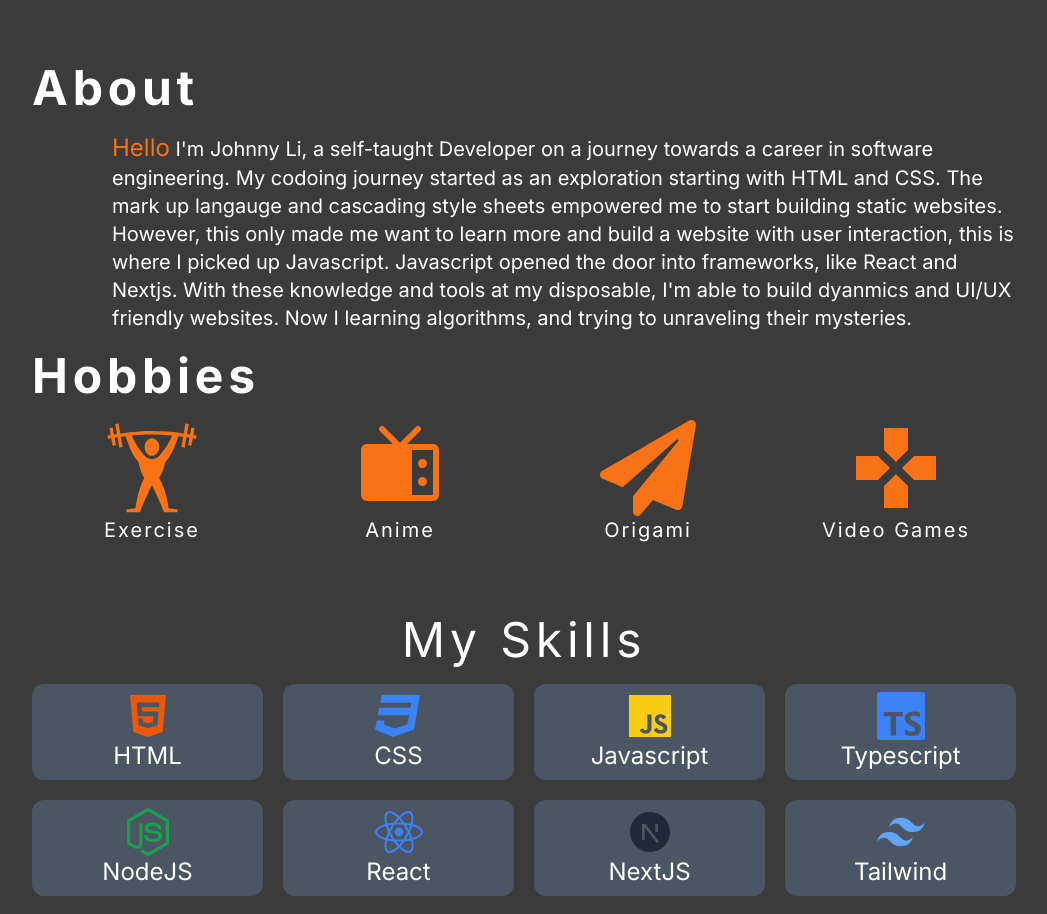
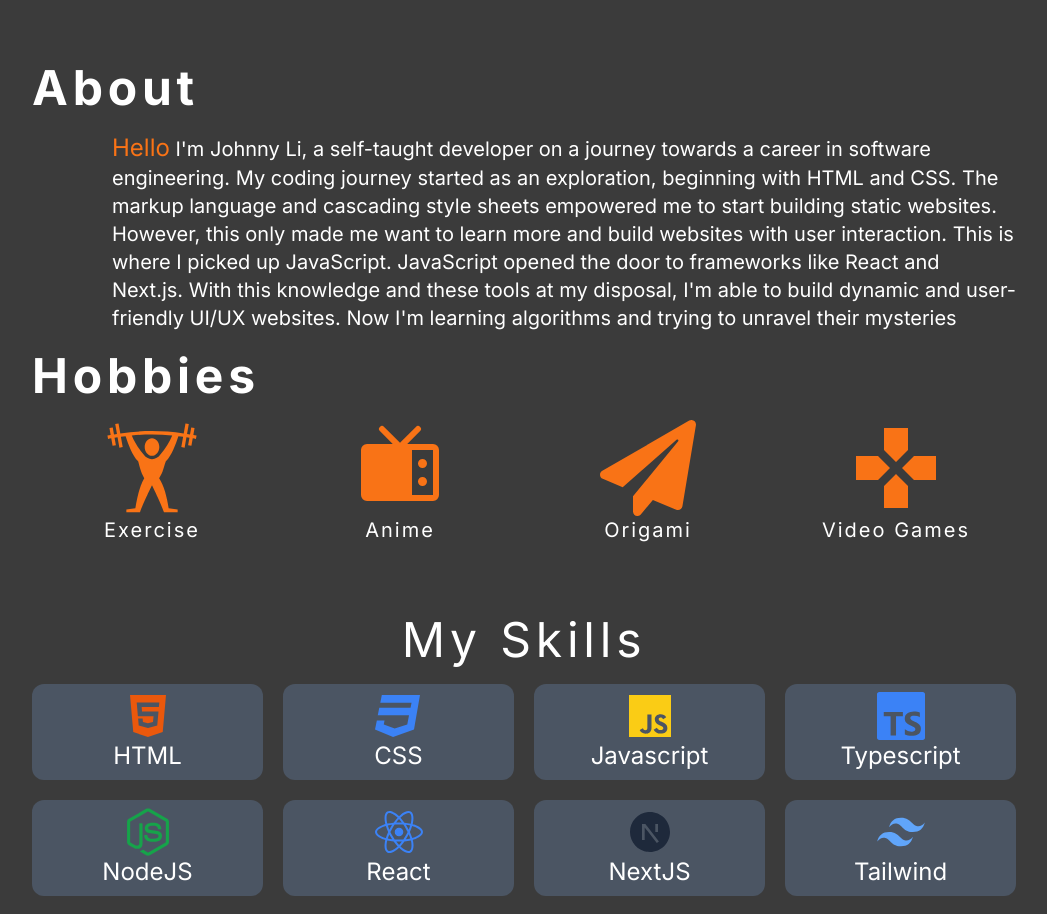
Before and after one commit to j0hnnyli/portfolio, a Next.js app: page / in a window 1280 px wide. Shown: the part 800-1714 px from the top of the page, without its empty margins (116-1163 px from the left). Built offline with nearby package versions, Linux system fonts and the light colour scheme.

Commit message:
fixed grammer

```diff
--- a/components/sections/About.tsx
+++ b/components/sections/About.tsx
@@ -20,16 +20,7 @@ const AboutSection = ({sectionRef} : Props) => {
       <div className="md:pl-20 my-5">
         <p className="text-white text-xl">
           <span className="text-2xl text-orange-500">Hello</span> I&apos;m
-          Johnny Li, a self-taught Developer on a journey towards a career in
-          software engineering. My codoing journey started as an exploration
-          starting with HTML and CSS. The mark up langauge and cascading style
-          sheets empowered me to start building static websites. However, this
-          only made me want to learn more and build a website with user
-          interaction, this is where I picked up Javascript. Javascript opened
-          the door into frameworks, like React and Nextjs. With these knowledge
-          and tools at my disposable, I&apos;m able to build dyanmics and UI/UX
-          friendly websites. Now I learning algorithms, and trying to unraveling
-          their mysteries.
+          Johnny Li, a self-taught developer on a journey towards a career in software engineering. My coding journey started as an exploration, beginning with HTML and CSS. The markup language and cascading style sheets empowered me to start building static websites. However, this only made me want to learn more and build websites with user interaction. This is where I picked up JavaScript. JavaScript opened the door to frameworks like React and Next.js. With this knowledge and these tools at my disposal, I&apos;m able to build dynamic and user-friendly UI/UX websites. Now I&apos;m learning algorithms and trying to unravel their mysteries
         </p>
       </div>
 
```
